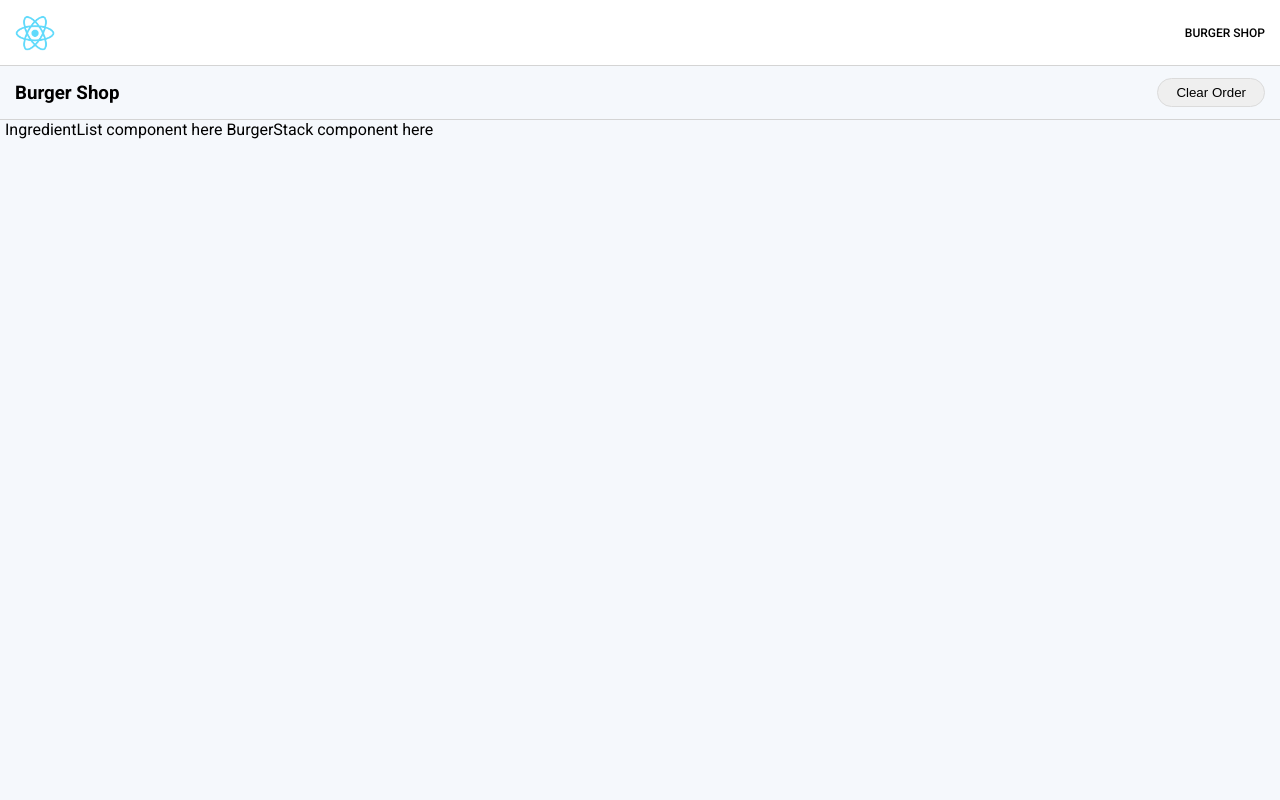
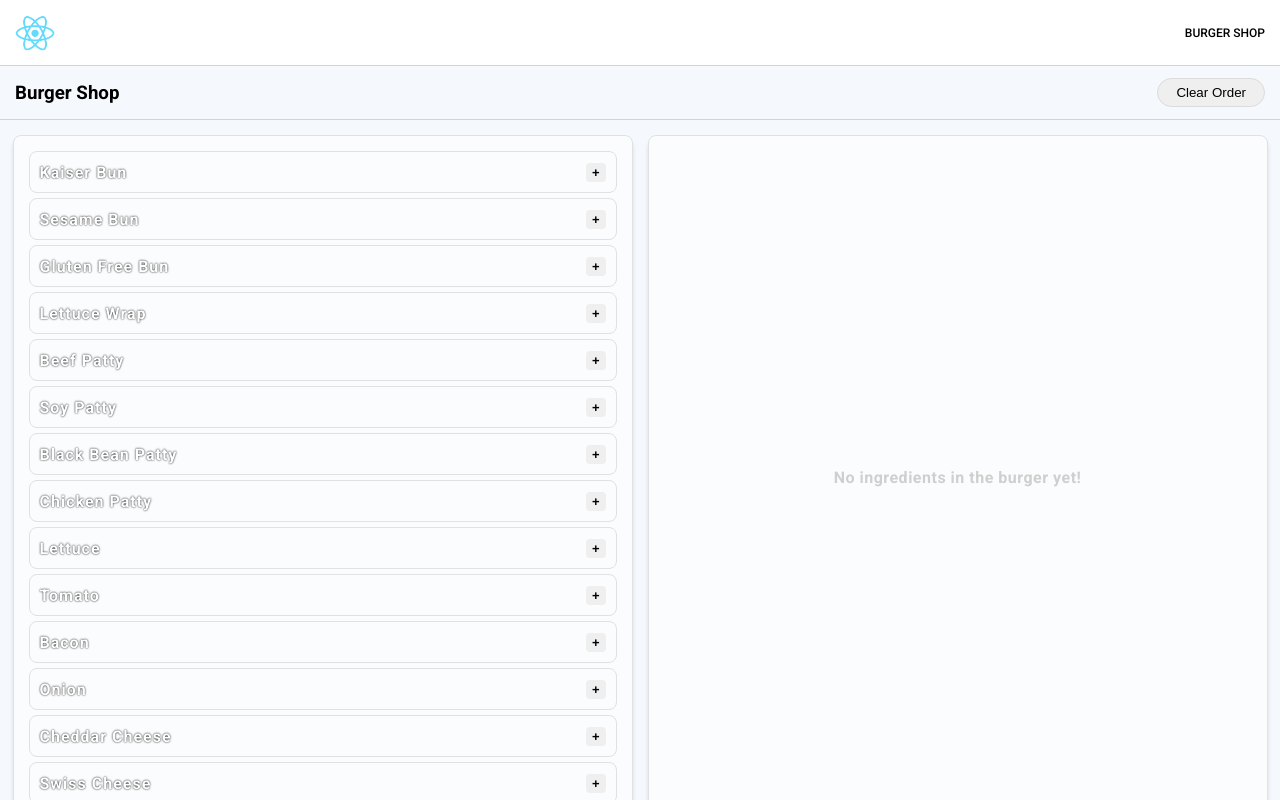
Before and after one commit to J3NNog1/reactville-lab, a React (Create React App) app: page /burgers in a window 1280 px wide. Built offline with nearby package versions, Linux system fonts and the light colour scheme; a web font is replaced by a local one.

Commit message:
add ingredient components to show on my page

```diff
--- a/src/Components/BurgerShop/BurgerShop.jsx
+++ b/src/Components/BurgerShop/BurgerShop.jsx
@@ -1,22 +1,31 @@
 import { useState } from 'react'
 import '../../styles/burger.css'
 
-
+import IngredientList from './IngredientList'
+import BurgerStack from './BurgerStack'
 
 import { ingredients } from '../../data/burger-data'
 
 const BurgerShop = () => {
-  console.log(ingredients)
+  const [stack, setStack] = useState([])
+
+  const addToBurger = (ingredient) => {
+    setStack([ingredient, ...stack])
+  }
+
+  const removeFromBurger = (idx) => {
+    setStack(stack.filter((ing, i) => i !== idx))
+  }
 
   return (
     <div className="burger-shop">
       <nav>
         <h1>Burger Shop</h1>
-        <button>Clear Order</button>
+        <button onClick={() => setStack([])}>Clear Order</button>
       </nav>
       <section>
-        IngredientList component here
-        BurgerStack component here
+        <IngredientList ingredients={ingredients} stack={stack} addToBurger={addToBurger} />
+        <BurgerStack ingredients={stack} removeFromBurger={removeFromBurger} />
       </section>
     </div>
   )
--- a/src/Components/BurgerShop/BurgerStack.jsx
+++ b/src/Components/BurgerShop/BurgerStack.jsx
@@ -1,9 +1,20 @@
+import Ingredient from "./Ingredient"
 
 const BurgerStack = (props) => {
   return (
     <ul className="burger-stack">
-      Use the map function and the Ingredient component here
-    </ul>
+    {props.ingredients.length
+      ? props.ingredients.map((ingredient, idx) => (
+          <Ingredient
+            key={idx}
+            idx={idx}
+            ingredient={ingredient}
+            removeFromBurger={props.removeFromBurger}
+          />
+        ))
+      : <div>No ingredients in the burger yet!</div>
+    }
+  </ul>
   )
 }
 
--- a/src/Components/BurgerShop/Ingredient.jsx
+++ b/src/Components/BurgerShop/Ingredient.jsx
@@ -2,9 +2,11 @@
 const Ingredient = (props) => {
 	return (
 		<li>
-			Name of ingredient here
-			<button>+</button>
-			<button>X</button>
+			{props.ingredient.name}
+			{props.isList
+				? <button disabled={props.disabled} onClick={() => props.addToBurger(props.ingredient)}>+</button>
+				: <button onClick={() => props.removeFromBurger(props.idx)}>X</button>
+			}
 		</li>
 	)
 }
--- a/src/Components/BurgerShop/IngredientList.jsx
+++ b/src/Components/BurgerShop/IngredientList.jsx
@@ -1,8 +1,17 @@
+import { useEffect, useState } from "react"
+import Ingredient from "./Ingredient"
 
 const IngredientList = (props) => {
 	return (
 		<ul>
-			Use the map function and the Ingredient component here
+			{props.ingredients.map((ingredient, idx) =>
+				<Ingredient
+					key={idx}
+					isList={true}
+					ingredient={ingredient}
+					addToBurger={props.addToBurger}
+				/>
+			)}
 		</ul>
 	)
 }
```
